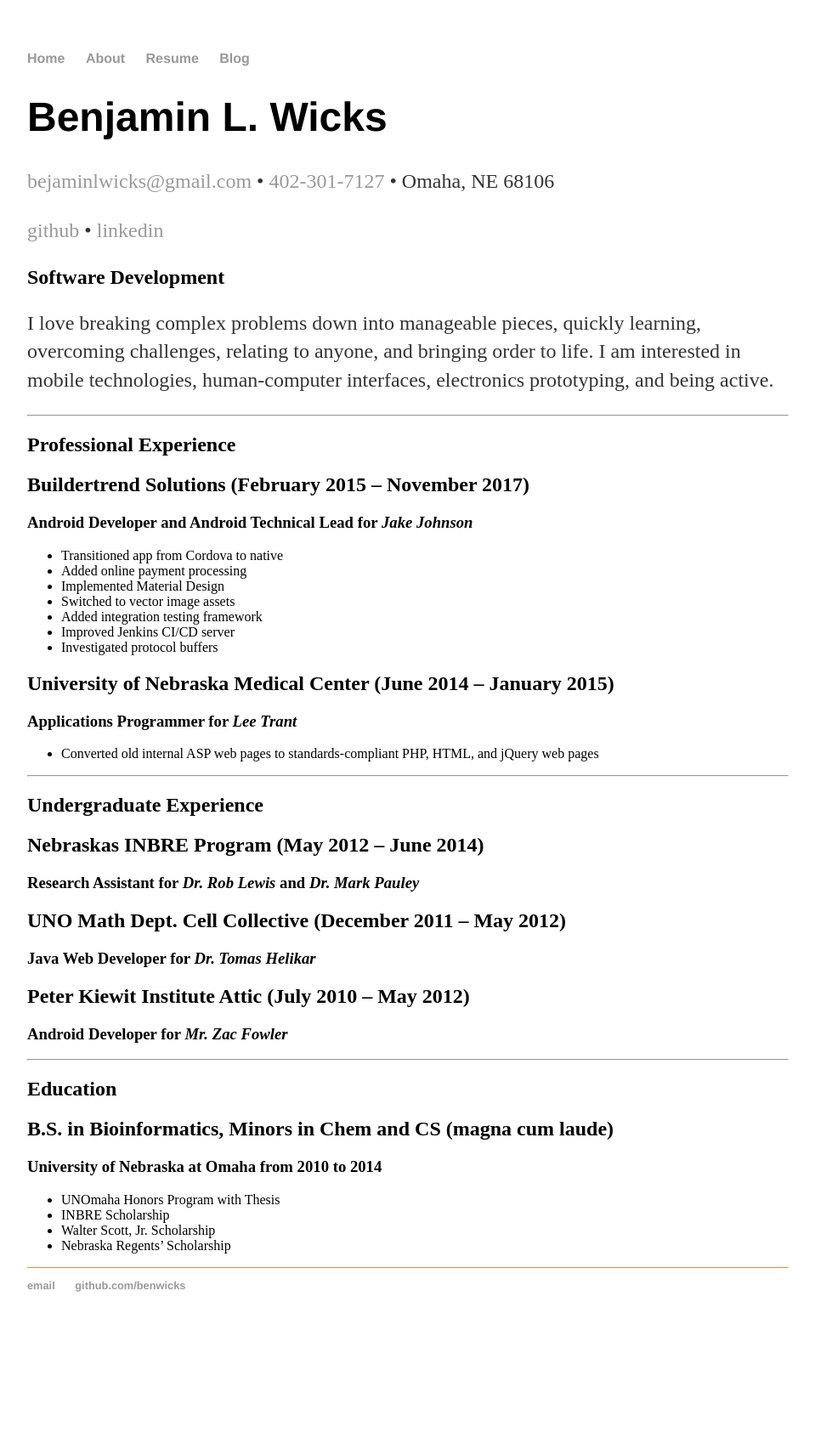
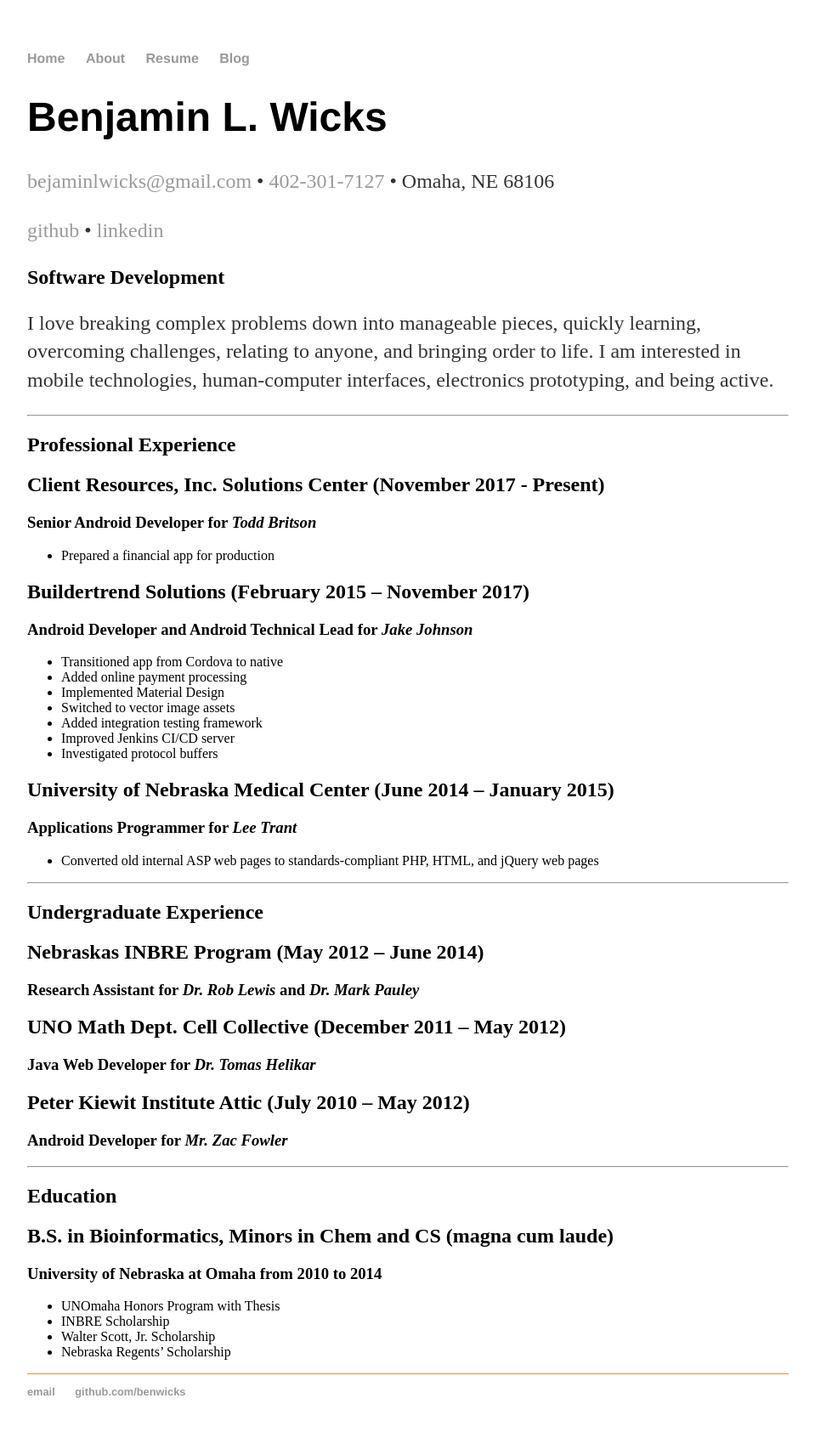
Before and after one commit to benwicks/benwicks.github.io, a Jekyll site: the page built from resume/index.md, in a window 1280 px wide. Shown: the whole page at 85% size, without its empty margins (160-1119 px from the left). Built offline with Jekyll 4.4.1, drawn with Linux system fonts in a browser that asks for light colours; our own code applies the rules of GitHub Pages for plain Markdown files; before the commit the page ends 1580 px from its top, so only the background shows below that.

Commit message:
Update index.md

```diff
--- a/resume/index.md
+++ b/resume/index.md
@@ -14,6 +14,11 @@
 ---
 
 ## Professional Experience
+
+## Client Resources, Inc. Solutions Center (November 2017 - Present)
+### **Senior Android Developer** for *Todd Britson*
+- Prepared a financial app for production
+
 ## Buildertrend Solutions (February 2015 – November 2017)
 ### **Android Developer and Android Technical Lead** for *Jake Johnson*
 - Transitioned app from Cordova to native
```
